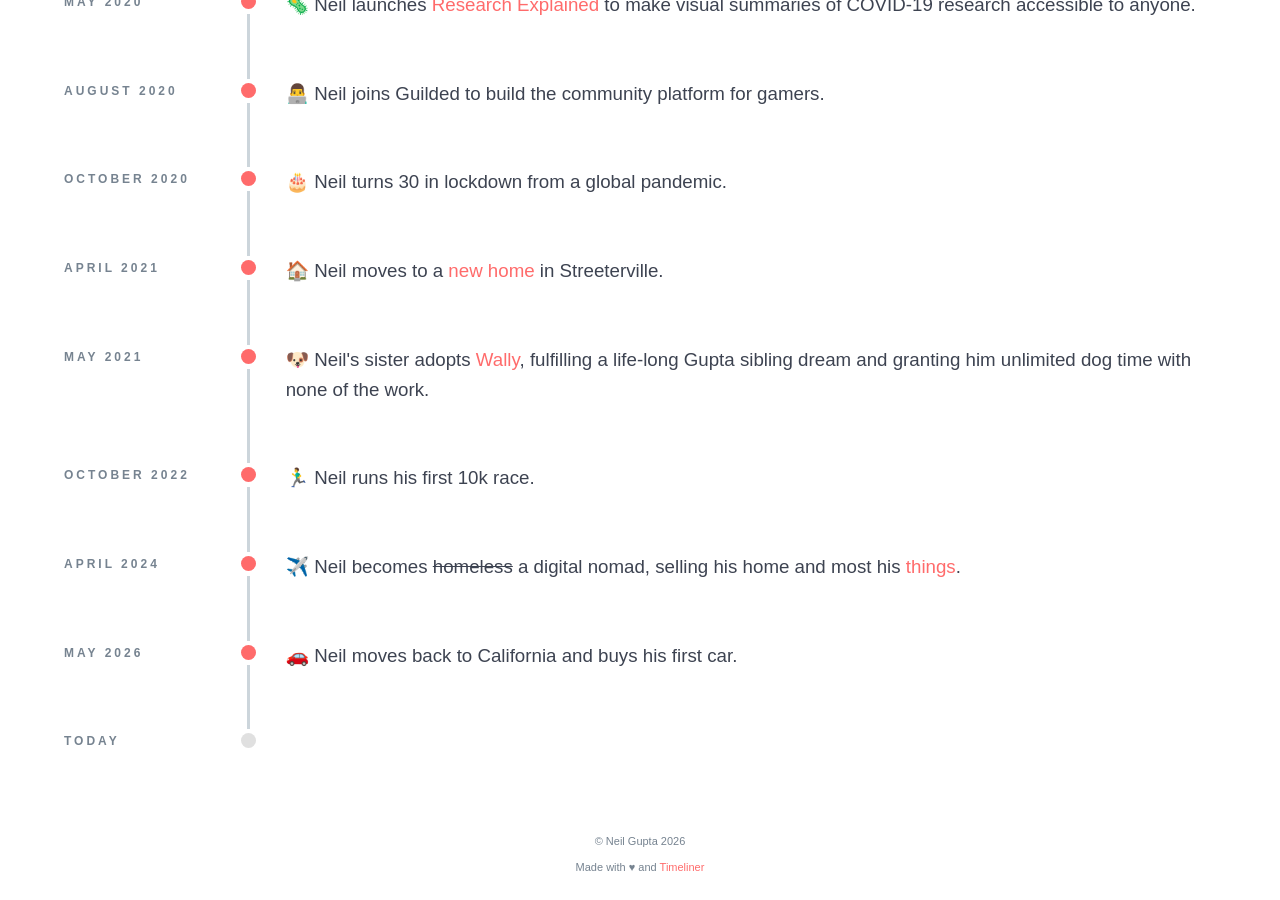
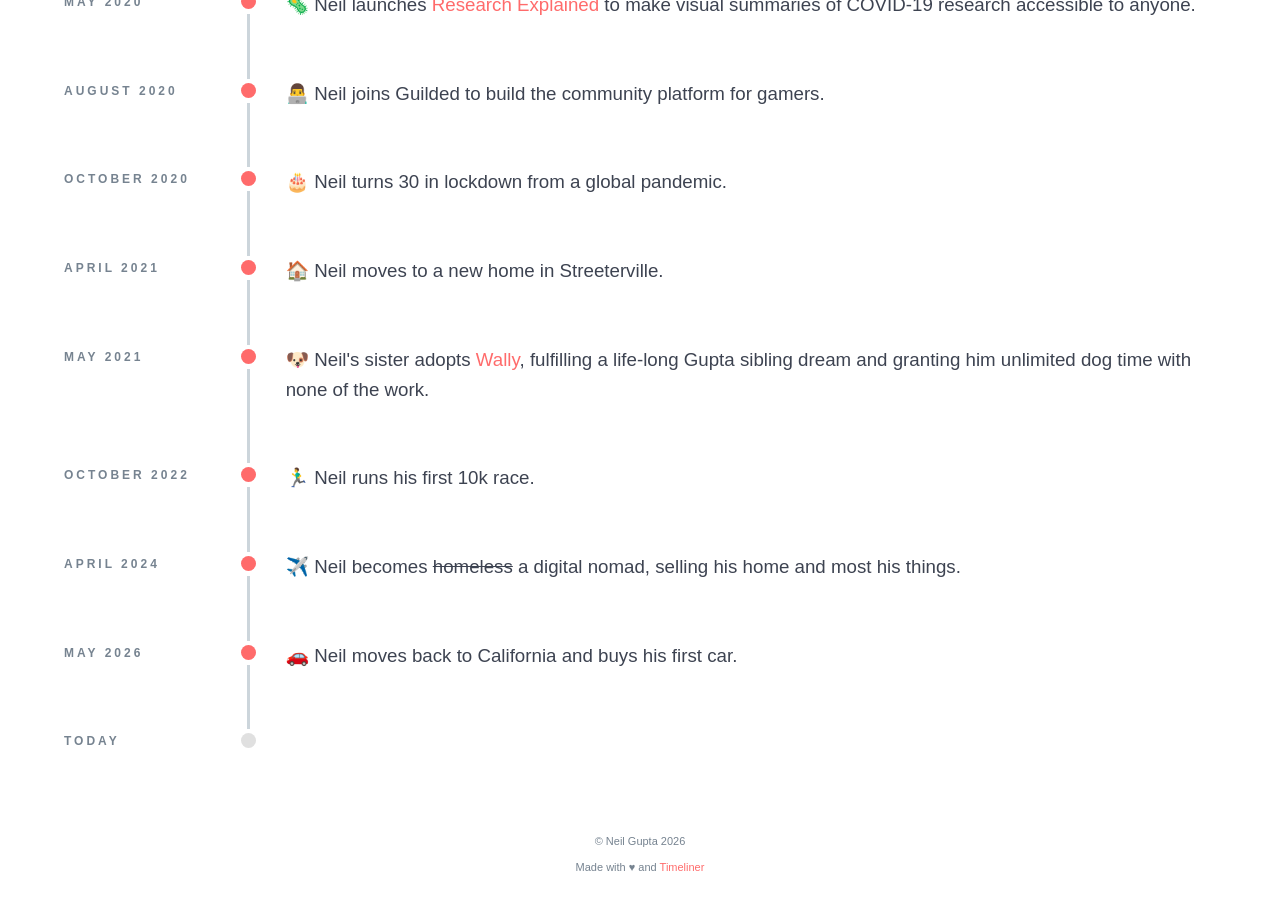
Before and after one commit to neilgupta/timeliner, a Jekyll site: the page built from index.html, in a window 1280 px wide and 900 px high, scrolled down 4252 px. Built offline with Jekyll 4.4.1, drawn with Linux system fonts in a browser that asks for light colours; some of the changed lines change nothing that is shown.

Commit message:
remove broken links

```diff
--- a/_config.yml
+++ b/_config.yml
@@ -78,8 +78,8 @@ periods:
           summaries of COVID-19 research accessible to anyone.
       - August 2020: 👨‍💻 Neil joins Guilded to build the community platform for gamers.
       - October 2020: 🎂 Neil turns 30 in lockdown from a global pandemic.
-      - April 2021: 🏠 Neil moves to a <a href="https://iframe.videodelivery.net/eff74a655073268af5709eb38cd42104" target="_blank" rel="noopener" title="Tour my home">new home</a> in Streeterville.
+      - April 2021: 🏠 Neil moves to a new home in Streeterville.
       - May 2021: 🐶 Neil's sister adopts <a href="https://photos.neil.gg/wally" target="_blank" title="Meet our beautiful greyhound!">Wally</a>, fulfilling a life-long Gupta sibling dream and granting him unlimited dog time with none of the work.
       - October 2022: 🏃‍♂️ Neil runs his first 10k race.
-      - April 2024: ✈️ Neil becomes <strike>homeless</strike> a digital nomad, selling his home and most his <a href="https://neil.gg/uses/" target="_blank" title="My daily drivers and favorite things">things</a>.
+      - April 2024: ✈️ Neil becomes <strike>homeless</strike> a digital nomad, selling his home and most his things.
       - May 2026: 🚗 Neil moves back to California and buys his first car.
```
